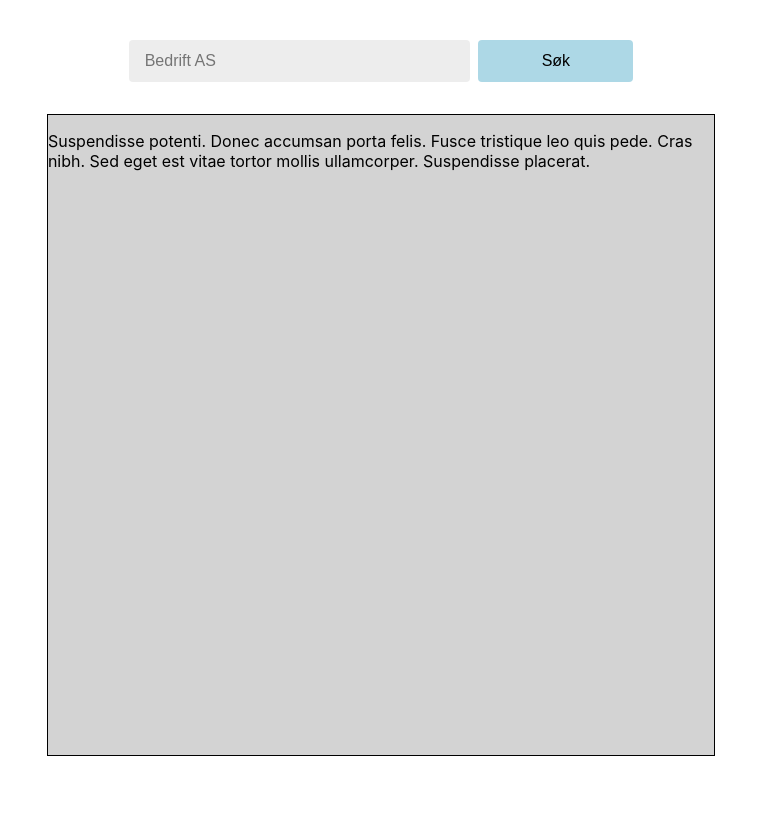
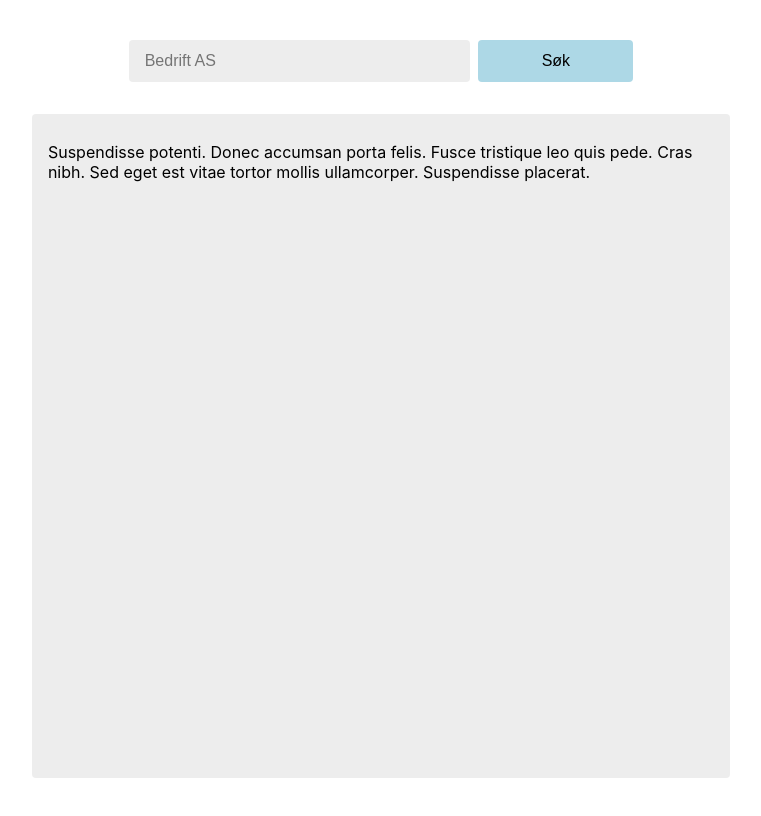
Before and after one commit to Skulsta/brreg, a React (Create React App) app: page / in a window 1280 px wide. Shown: the top 816 px of the page, without its empty margins (259-1020 px from the left). Built offline with nearby package versions, Linux system fonts and the light colour scheme.

Commit message:
Styling of table

```diff
--- a/src/components/Table/Table.module.scss
+++ b/src/components/Table/Table.module.scss
@@ -1,6 +1,9 @@
 .Table {
   max-width: 66ch;
-  background-color: lightgray;
   margin: 2rem auto;
   min-height: 80vh;
+  border: none;
+  background: hsl(0, 0%, 93%);
+  border-radius: .25rem;
+  padding: .75rem 1rem;
 }
```
